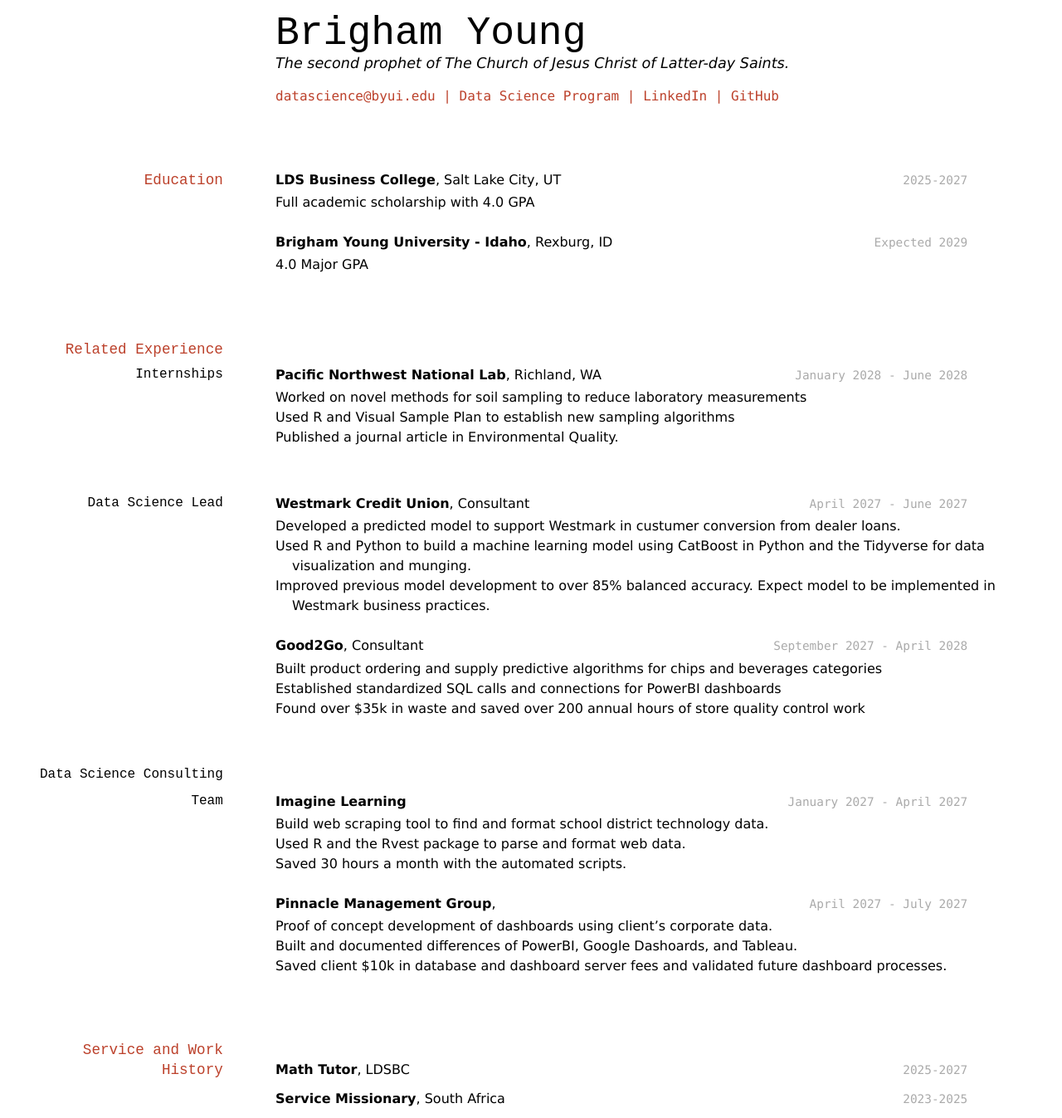
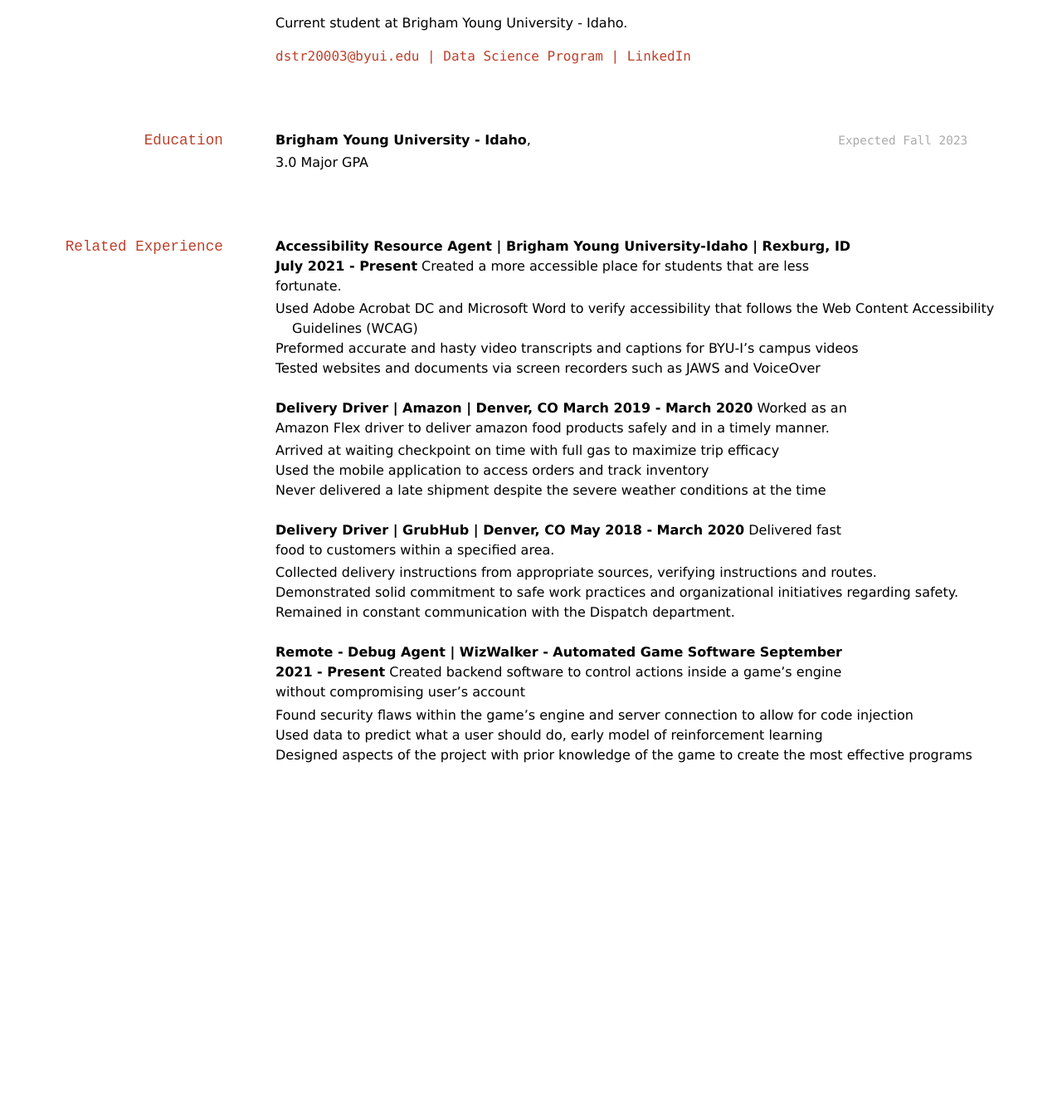
Before and after one commit to SolarWolf-Code/Strange-Resume, a Jekyll site: the page built from docs/index.md, in a window 1280 px wide. Shown: the whole page at 83% size. Built offline with Jekyll 4.4.1, drawn with Linux system fonts in a browser that asks for light colours; after the commit the page ends 946 px from its top, so only the background shows below that.

Commit message:
updated index.md

```diff
--- a/docs/index.md
+++ b/docs/index.md
@@ -1,84 +1,50 @@
 ---
 layout: cv
-title: Brigham Young's Resume
+title: Bradley Strange's Resume
 ---
-# Brigham Young
-The second prophet of The Church of Jesus Christ of Latter-day Saints.
+Current student at Brigham Young University - Idaho.
 
 <div id="webaddress">
-<a href="datascience@byui.edu">datascience@byui.edu</a>
+<a href="str20003@byui.edu">dstr20003@byui.edu</a>
 | <a href="https://byuidatascience.github.io/development.html">Data Science Program</a>
-| <a href="https://www.linkedin.com/groups/13537407/">LinkedIn</a>
-| <a href="https://github.com/byuids-resumes">GitHub</a>
+| <a href="https://www.linkedin.com/in/brad-strange-75313619b/">LinkedIn</a>
 </div>
 
 <!-- https://www.monique.tech/the-art-of-markdown -->
 
 ## Education
 
-`2025-2027`
-__LDS Business College__, Salt Lake City, UT
+`Expected Fall 2023`
+__Brigham Young University - Idaho__,
 
-- Full academic scholarship with 4.0 GPA
-
-`Expected 2029`
-__Brigham Young University - Idaho__, Rexburg, ID
-
-- 4.0 Major GPA
+- 3.0 Major GPA
 
 
 ## Related Experience
+__Accessibility Resource Agent | Brigham Young University-Idaho | Rexburg, ID	July 2021 - Present__
+Created a more accessible place for students that are less fortunate.
+-	Used Adobe Acrobat DC and Microsoft Word to verify accessibility that follows the Web Content Accessibility Guidelines (WCAG)
+-	Preformed accurate and hasty video transcripts and captions for BYU-I’s campus videos
+-	Tested websites and documents via screen recorders such as JAWS and VoiceOver
 
-### Internships
+__Delivery Driver | Amazon | Denver, CO	March 2019 - March 2020__
+Worked as an Amazon Flex driver to deliver amazon food products safely and in a timely manner.
+-	Arrived at waiting checkpoint on time with full gas to maximize trip efficacy
+-	Used the mobile application to access orders and track inventory
+-	Never delivered a late shipment despite the severe weather conditions at the time
 
-`January 2028 - June 2028`
-__Pacific Northwest National Lab__, Richland, WA
+__Delivery Driver | GrubHub | Denver, CO May 2018 - March 2020__
+Delivered fast food to customers within a specified area.
+-	Collected delivery instructions from appropriate sources, verifying instructions and routes.
+-	Demonstrated solid commitment to safe work practices and organizational initiatives regarding safety.
+-	Remained in constant communication with the Dispatch department.
 
-- Worked on novel methods for soil sampling to reduce laboratory measurements
-- Used R and Visual Sample Plan to establish new sampling algorithms
-- Published a journal article in Environmental Quality.
+__Remote - Debug Agent | WizWalker - Automated Game Software September 2021 - Present__
+Created backend software to control actions inside a game’s engine without compromising user’s account
+-	Found security flaws within the game’s engine and server connection to allow for code injection
+-	Used data to predict what a user should do, early model of reinforcement learning
+-	Designed aspects of the project with prior knowledge of the game to create the most effective programs
 
-### Data Science Lead
-
-`April 2027 - June 2027`
-__Westmark Credit Union__, Consultant
-
-- Developed a predicted model to support Westmark in custumer conversion from dealer loans.
-- Used R and Python to build a machine learning model using CatBoost in Python and the Tidyverse for data visualization and munging.
-- Improved previous model development to over 85% balanced accuracy. Expect model to be implemented in Westmark business practices.
-
-`September 2027 - April 2028`
-__Good2Go__, Consultant
-
-- Built product ordering and supply predictive algorithms for chips and beverages categories
-- Established standardized SQL calls and connections for PowerBI dashboards
-- Found over $35k in waste and saved over 200 annual hours of store quality control work
-
-### Data Science Consulting Team
-
-`January 2027 - April 2027`
-__Imagine Learning__
-
-- Build web scraping tool to find and format school district technology data.
-- Used R and the Rvest package to parse and format web data.
-- Saved 30 hours a month with the automated scripts.
-
-`April 2027 - July 2027`
-__Pinnacle Management Group__,
-
-- Proof of concept development of dashboards using client's corporate data.
-- Built and documented differences of PowerBI, Google Dashoards, and Tableau.
-- Saved client $10k in database and dashboard server fees and validated future dashboard processes.
-
-
-## Service and Work History
-
-`2025-2027`
-__Math Tutor__, LDSBC
-
-
-`2023-2025`
-__Service Missionary__, South Africa
 
 
 
```
